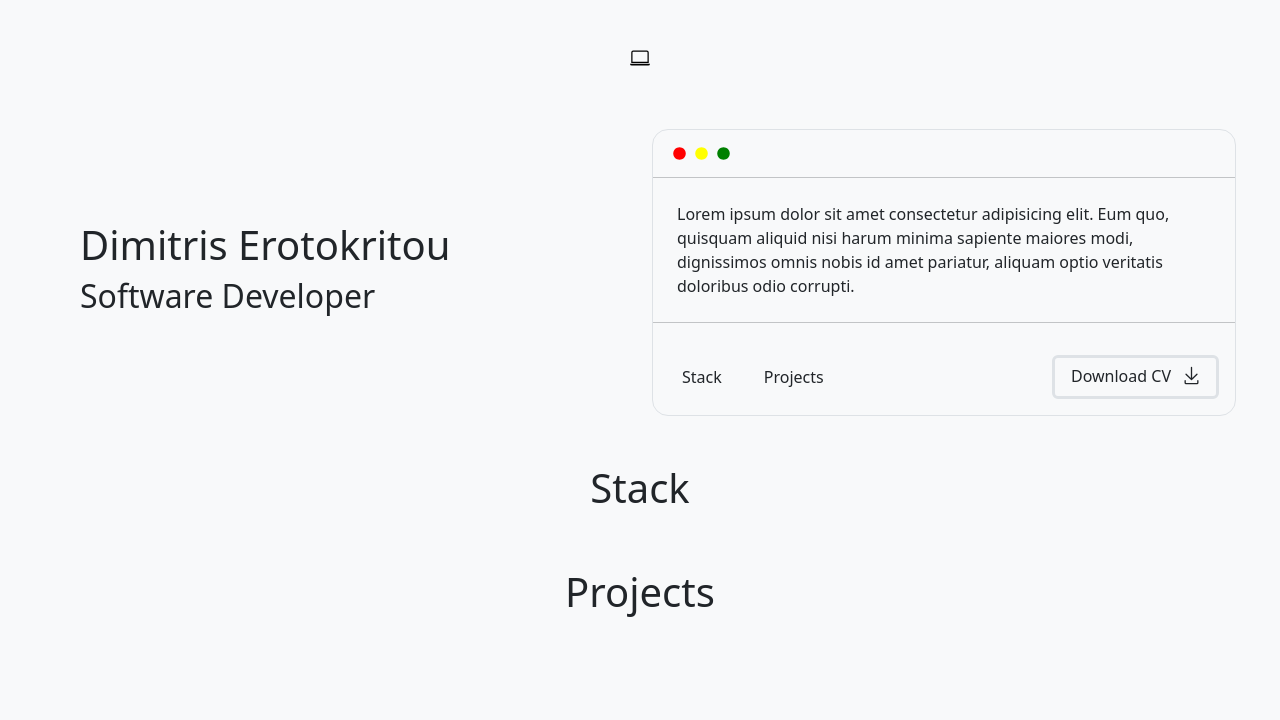
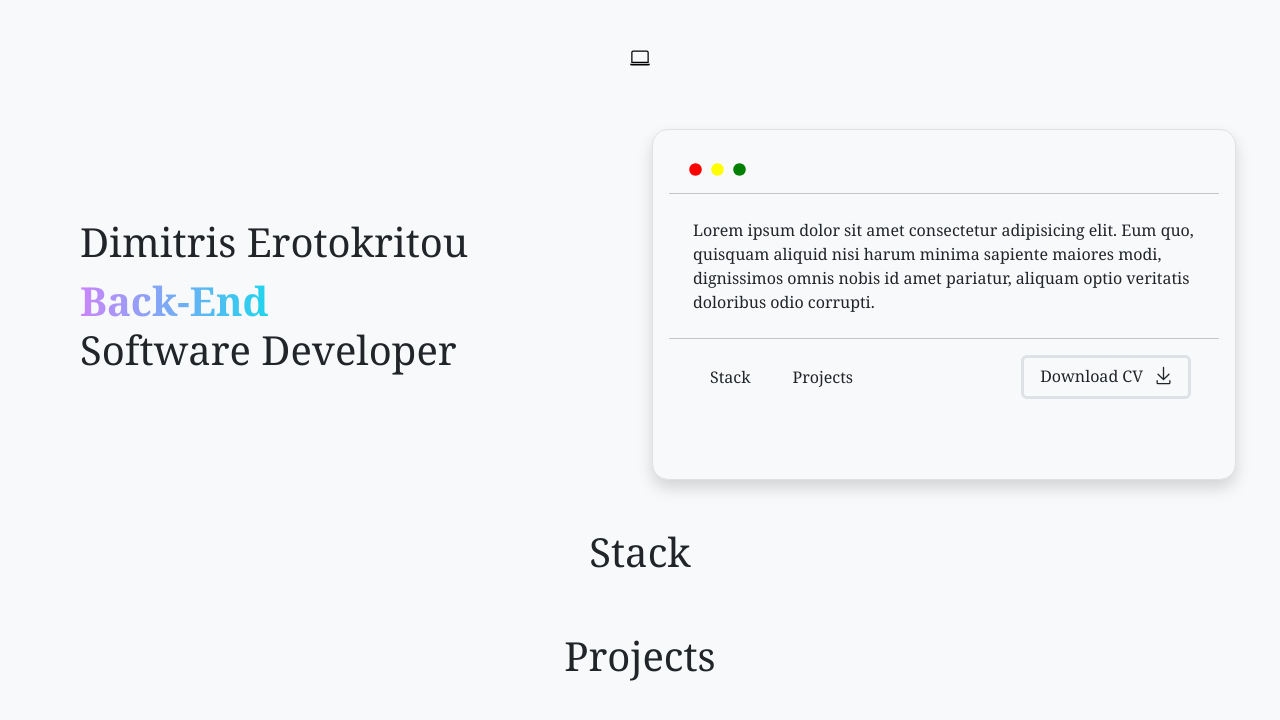
Before and after one commit to MitsiosSoftDev/MitsiosSoftDev-Portfolio-Website, a React (Vite) app: page / in a window 1280 px wide. Shown: the top 720 px of the page. Built offline with nearby package versions, Linux system fonts and the light colour scheme.

Commit message:
changes to index.css. name correction in AboutWindow component. changes to App.css for various elements. added AboutWindow component in Ass.tsx and text changer for roles

```diff
--- a/src/App.css
+++ b/src/App.css
@@ -1,9 +1,86 @@
 #root {
-	max-width: 1280px;
-	margin: 0 auto;
-	padding: 2rem;
-	text-align: center;
+  max-width: 1280px;
+  margin: 0 auto;
+  padding: 2rem;
+  text-align: center;
+  height: 100vh;
 }
+
+.text-changer {
+  font-size: 2.5rem;
+}
+
+.roles-wrapper {
+  height: 1.2em;
+  overflow: hidden;
+  position: relative;
+}
+
+.roles {
+  display: flex;
+  flex-direction: column;
+  align-items: flex-start;
+  animation: rotateRoles 9s infinite;
+}
+
+.roles span {
+  height: 1.2em;
+  line-height: 1.2em;
+  font-weight: 600;
+  background: linear-gradient(90deg, #ce84fc, #22d3ee, #c084fc);
+  background-size: 200% 100%;
+
+  -webkit-background-clip: text;
+  -webkit-text-fill-color: transparent;
+
+  animation: gradientMove 6s ease infinite;
+}
+
+@keyframes gradientMove {
+  0% {
+    background-position: 0% 50%;
+  }
+  50% {
+    background-position: 100% 50%;
+  }
+  100% {
+    background-position: 0% 50%;
+  }
+}
+
+@keyframes rotateRoles {
+  0% {
+    transform: translateY(0);
+  }
+  20% {
+    transform: translateY(0);
+  }
+
+  33% {
+    transform: translateY(-1.2em);
+  }
+  53% {
+    transform: translateY(-1.2em);
+  }
+
+  66% {
+    transform: translateY(-2.4em);
+  }
+  86% {
+    transform: translateY(-2.4em);
+  }
+
+  100% {
+    transform: translateY(0);
+  }
+}
+
+@media (prefers-reduced-motion: reduce) {
+  .roles {
+    animation: none;
+  }
+}
+
 /*
 .logo {
 	height: 6em;
--- a/src/App.tsx
+++ b/src/App.tsx
@@ -1,5 +1,5 @@
 import "./App.css";
-import { AboutWidnow } from "./components/AboutWindow/AboutWindow";
+import { AboutWindow } from "./components/AboutWindow/AboutWindow";
 import { ThemeToggle } from "./components/ThemeToggle/ThemeToggle";
 
 function App() {
@@ -10,11 +10,20 @@ function App() {
         <section id="hero-about">
           <div className="row mt-5 mb-5">
             <div className="col-6 d-flex flex-column justify-content-center ps-5">
-              <h1 className="text-start">Dimitris Erotokritou</h1>
-              <h2 className="text-start">Software Developer</h2>
+              <p className="text-start fs-1 mb-0">Dimitris Erotokritou</p>
+              <div className="text-changer">
+                <div className="roles-wrapper">
+                  <div className="roles">
+                    <span>Full-Stack</span>
+                    <span>Front-End</span>
+                    <span>Back-End</span>
+                  </div>
+                </div>
+                <p className="text-start fs-1">Software Developer</p>
+              </div>
             </div>
             <div className="col-6">
-              <AboutWidnow />
+              <AboutWindow />
             </div>
           </div>
         </section>
--- a/src/components/AboutWindow/AboutWindow.tsx
+++ b/src/components/AboutWindow/AboutWindow.tsx
@@ -2,9 +2,9 @@ import { RiCheckboxBlankCircleFill } from "react-icons/ri";
 import "./_aboutWindow.scss";
 import { GoDownload } from "react-icons/go";
 
-export const AboutWidnow: React.FC = ({}) => {
+export const AboutWindow: React.FC = ({}) => {
   return (
-    <div className="w-100 h-100 rounded-4 border">
+    <div className="w-100 h-100 rounded-4 border shadow p-3 mb-5 bg-body-tertiary rounded">
       <div className="d-flex justify-content-around m-3 window-icons-width">
         <RiCheckboxBlankCircleFill color="red" size={"15px"} />
         <RiCheckboxBlankCircleFill color="yellow" size={"15px"} />
@@ -19,8 +19,8 @@ export const AboutWidnow: React.FC = ({}) => {
           corrupti.
         </div>
       </section>
-      <hr />
-      <div className="d-flex">
+      <hr className="m-0" />
+      <div className="container-fluid d-flex">
         <div className="d-flex">
           <button type="button" className="btn mt-3 mb-3 ms-3">
             <a
--- a/src/index.css
+++ b/src/index.css
@@ -1,18 +1,25 @@
-/* :root {
-	font-family: system-ui, Avenir, Helvetica, Arial, sans-serif;
-	line-height: 1.5;
-	font-weight: 400;
-
-	color-scheme: light dark;
-	color: rgba(255, 255, 255, 0.87);
-	background-color: #242424;
-
-	font-synthesis: none;
-	text-rendering: optimizeLegibility;
-	-webkit-font-smoothing: antialiased;
-	-moz-osx-font-smoothing: grayscale;
+html,
+body {
+  font-family: "Georgia", sans-serif !important;
 }
 
+/* :root { */
+/* font-family: system-ui, Avenir, Helvetica, Arial, sans-serif; */
+/* font-family: "Comic Sans MS", "Comic Sans", cursive; */
+
+/* line-height: 1.5;
+  font-weight: 400; */
+/*
+  color-scheme: light dark;
+  color: rgba(255, 255, 255, 0.87);
+  background-color: #242424;
+*/
+/* font-synthesis: none; */
+/* text-rendering: optimizeLegibility;
+  -webkit-font-smoothing: antialiased;
+  -moz-osx-font-smoothing: grayscale; */
+/* } */
+/*
 a {
 	font-weight: 500;
 	color: #646cff;
```
